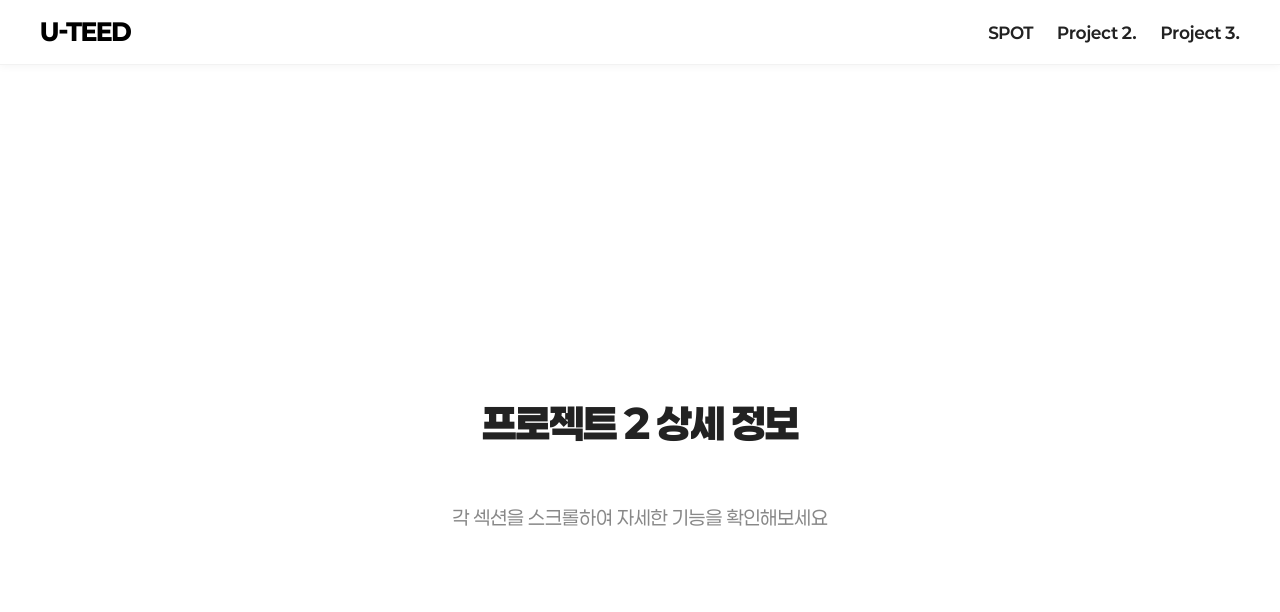
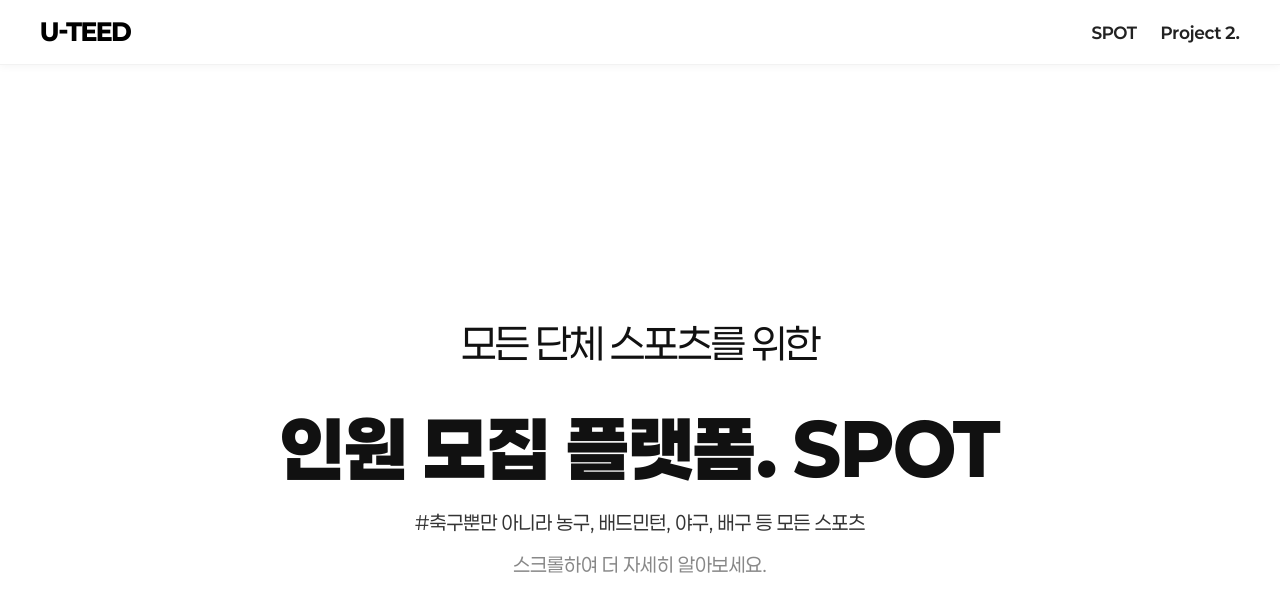
Before and after one commit to BBIYAKYEE7/landing-page, a React (Create React App) app: page /detail/2 in a window 1280 px wide. Shown: the top 612 px of the page. Built offline with nearby package versions, Linux system fonts and the light colour scheme; a web font is replaced by a local one.

Commit message:
✌🏼 기능 좀 손봤읍니다

```diff
--- a/src/App.js
+++ b/src/App.js
@@ -23,7 +23,6 @@
         <nav className="header-nav">
           <button onClick={() => onNavClick('section-1')}>SPOT</button>
           <button onClick={() => onNavClick('section-2')}>Project 2.</button>
-          <button onClick={() => onNavClick('section-3')}>Project 3.</button>
         </nav>
       </div>
     </header>
@@ -39,17 +38,11 @@
     detailLink: '/detail/1',
   },
   {
-    title: '주변에서 바로 찾는',
-    highlight: '스포츠 멤버',
-    hashtag: '#내 주변에서 빠르게 인원 모집',
-    detailLink: '/detail/2',
-  },
-  {
-    title: '모임의 기본',
-    highlight: '채팅 & 정산',
-    hashtag: '#실시간 채팅 #간편 정산',
-    detailLink: '/detail/3',
-  },
+    title: '프로젝트 준비중...',
+    highlight: '다른 프로젝트도 의뢰해보세요!',
+    hashtag: '#내가_기획하는',
+    detailLink: "mailto:admin@u-teed.co.kr",
+  }
 ];
 
 function ParallaxSection({ title, highlight, hashtag, image, index, scrollY, detailLink, navigate, sectionRef, id }) {
@@ -124,6 +117,10 @@
   const navigate = useNavigate();
 
   useEffect(() => {
+    window.scrollTo(0, 0);
+  }, []);
+
+  useEffect(() => {
     const onScroll = () => setScrollY(window.scrollY);
     window.addEventListener('scroll', onScroll);
     return () => window.removeEventListener('scroll', onScroll);
--- a/src/DetailPage.css
+++ b/src/DetailPage.css
@@ -323,22 +323,44 @@
   flex-direction: column;
   align-items: center;
   justify-content: center;
-  height: 70vh;
+  min-height: 100vh;
   width: 100%;
   text-align: center;
-  padding: 0 16px;
+  padding: 0;
+  gap: 0;
+}
+
+.project-title-main,
+.project-title-highlight {
+  margin-bottom: -5px;
+  margin-top: 0;
 }
 
 .project-title-main {
   font-size: 3.2rem;
-  font-weight: 800;
-  margin-bottom: 24px;
-  color: #222;
-  letter-spacing: -1.5px;
+  font-weight: 400;
+  letter-spacing: -0.1rem;
+  color: #111;
+}
+
+.project-title-highlight {
+  font-size: 4.5rem;
+  font-weight: 900;
+  letter-spacing: 0;
+  color: #111;
+  margin-bottom: 20px;
+}
+
+.project-title-hashtag {
+  font-size: 1.5rem;
+  color: #333;
+  font-weight: 400;
+  margin-bottom: 0;
+  margin-top: 0;
 }
 
 .project-title-desc {
-  font-size: 1.3rem;
+  font-size: 1.2rem;
   color: #888;
   font-weight: 500;
   margin-bottom: 0;
--- a/src/DetailPage.js
+++ b/src/DetailPage.js
@@ -13,10 +13,12 @@
   const projectSections = {
     1: [
       {
-        id: 'project-title',
+        id: 'SPOT',
         isTitle: true,
-        title: `프로젝트 ${num} 상세 정보`,
-        description: '각 섹션을 스크롤하여 자세한 기능을 확인해보세요',
+        title: '모든 단체 스포츠를 위한',
+        highlight: '인원 모집 플랫폼. SPOT',
+        hashtag: '#축구뿐만 아니라 농구, 배드민턴, 야구, 배구 등 모든 스포츠',
+        description: '스크롤하여 더 자세히 알아보세요.',
       },
       {
         id: 'home',
@@ -41,70 +43,6 @@
         title: '간편 정산',
         description: '구장비, 장비비 등을 간편하게 정산할 수 있는 기능입니다. 투명하고 공정한 비용 분담을 도와드립니다.',
         image: '/payment.png'
-      }
-    ],
-    2: [
-      {
-        id: 'project-title',
-        isTitle: true,
-        title: `프로젝트 ${num} 상세 정보`,
-        description: '각 섹션을 스크롤하여 자세한 기능을 확인해보세요',
-      },
-      {
-        id: 'nearby',
-        title: '주변 검색',
-        description: 'GPS 기반으로 내 주변의 스포츠 모임을 실시간으로 찾아볼 수 있습니다. 거리순으로 정렬되어 가까운 모임부터 확인하세요.',
-        image: '/nearby.png'
-      },
-      {
-        id: 'matching',
-        title: '스마트 매칭',
-        description: '내 실력과 선호도에 맞는 모임을 자동으로 추천해드립니다. 초보자부터 전문가까지 모두가 만족할 수 있는 매칭 시스템입니다.',
-        image: '/matching.png'
-      },
-      {
-        id: 'profile',
-        title: '프로필 관리',
-        description: '내 스포츠 경력과 선호도를 관리할 수 있습니다. 다른 사용자들이 나를 더 잘 이해할 수 있도록 도와줍니다.',
-        image: '/profile.png'
-      },
-      {
-        id: 'notification',
-        title: '알림 시스템',
-        description: '새로운 모임, 채팅 메시지, 정산 알림 등을 실시간으로 받아볼 수 있습니다. 중요한 소식을 놓치지 마세요.',
-        image: '/notification.png'
-      }
-    ],
-    3: [
-      {
-        id: 'project-title',
-        isTitle: true,
-        title: `프로젝트 ${num} 상세 정보`,
-        description: '각 섹션을 스크롤하여 자세한 기능을 확인해보세요',
-      },
-      {
-        id: 'chat-room',
-        title: '채팅방',
-        description: '모임 전용 채팅방에서 멤버들과 자유롭게 소통하세요. 사진, 위치 공유 등 다양한 기능을 제공합니다.',
-        image: '/chat-room.png'
-      },
-      {
-        id: 'schedule',
-        title: '일정 관리',
-        description: '모임 일정을 체계적으로 관리할 수 있습니다. 캘린더 형태로 한눈에 보기 쉽게 구성되어 있습니다.',
-        image: '/schedule.png'
-      },
-      {
-        id: 'expense',
-        title: '비용 정산',
-        description: '구장비, 장비비, 음료비 등을 투명하게 정산할 수 있습니다. 각자 낸 금액과 받을 금액을 명확히 확인하세요.',
-        image: '/expense.png'
-      },
-      {
-        id: 'history',
-        title: '활동 기록',
-        description: '참여한 모든 모임의 기록을 관리할 수 있습니다. 나의 스포츠 활동 히스토리를 한눈에 확인하세요.',
-        image: '/history.png'
       }
     ]
   };
@@ -168,6 +106,12 @@
             {section.isTitle ? (
               <div className="project-title-section">
                 <h1 className="project-title-main">{section.title}</h1>
+                {section.highlight && (
+                  <h2 className="project-title-highlight">{section.highlight}</h2>
+                )}
+                {section.hashtag && (
+                  <p className="project-title-hashtag">{section.hashtag}</p>
+                )}
                 <p className="project-title-desc">{section.description}</p>
               </div>
             ) : (
```
